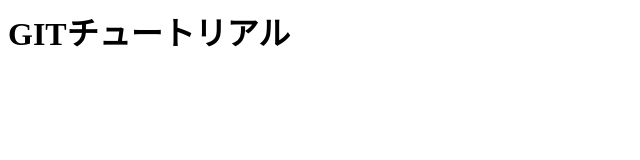
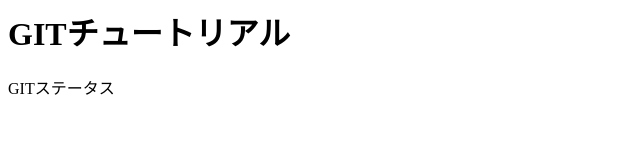
Before and after one commit to popo0706/git_tutorial, a plain HTML site: page index.html in a window 1280 px wide. Shown: the whole page, without its empty margins (0-640 px from the left). Drawn offline with Linux system fonts and the light colour scheme.

Commit message:
2度目の更新

```diff
--- a/index.html
+++ b/index.html
@@ -1 +1,2 @@
 <h1>GITチュートリアル</h1>
+<p>GITステータス</p>
```
